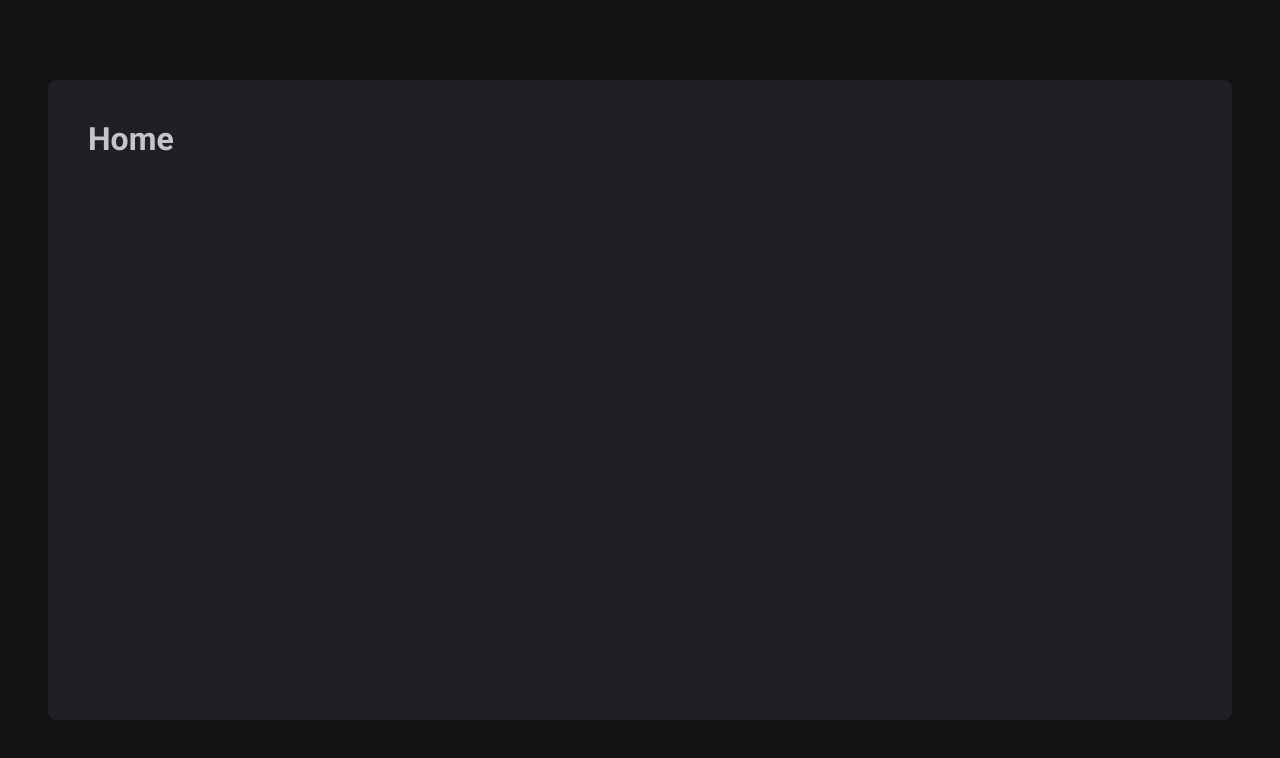
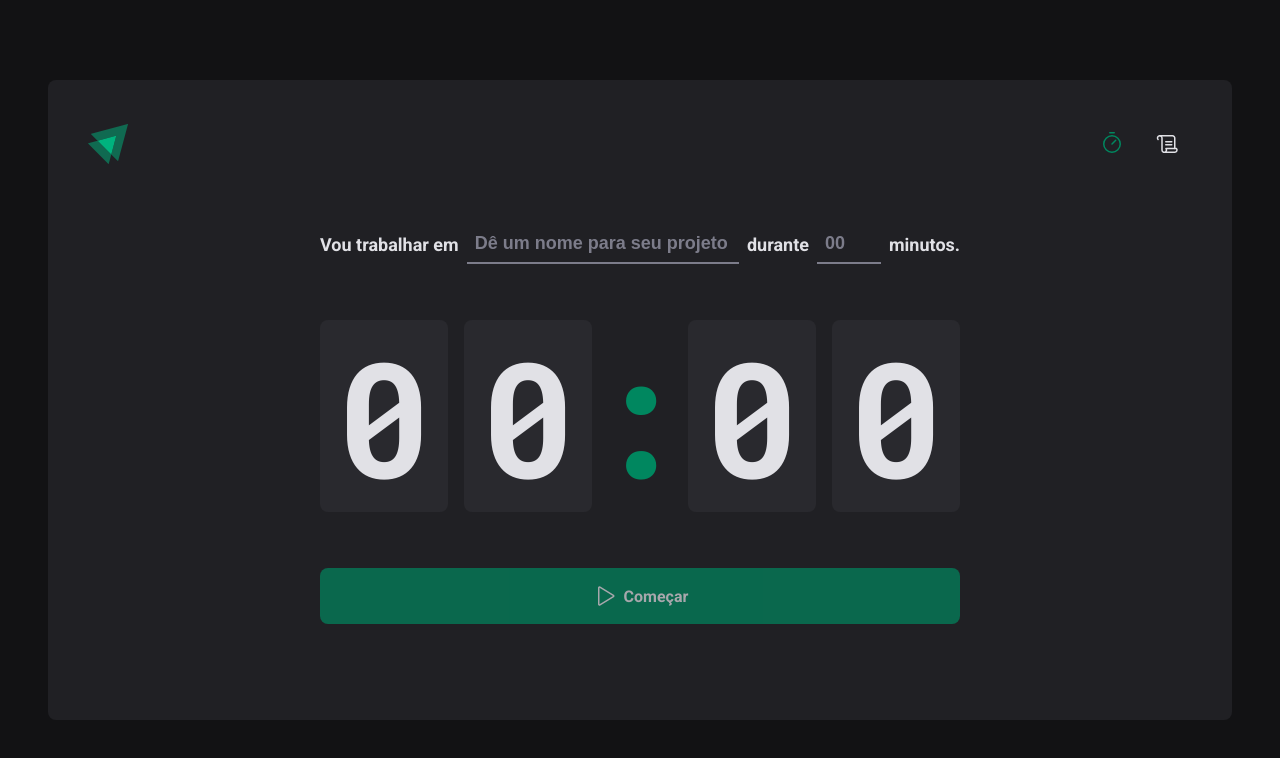
Before and after one commit to VanessaMaia26/Ignite-Timer--ReactJs, a React (Vite) app: page / in a window 1280 px wide. Shown: the top 758 px of the page. Built offline with nearby package versions, Linux system fonts and the light colour scheme.

Commit message:
new commit

```diff
--- a/package.json
+++ b/package.json
@@ -9,6 +9,7 @@
     "preview": "vite preview"
   },
   "dependencies": {
+    "phosphor-react": "^1.4.1",
     "react": "^18.2.0",
     "react-dom": "^18.2.0",
     "react-router-dom": "^6.4.3",
--- a/src/components/Header/index.tsx
+++ b/src/components/Header/index.tsx
@@ -1,9 +1,21 @@
 import { HeaderContainer } from "./styles";
+import { Timer, Scroll } from 'phosphor-react';
+import { NavLink } from "react-router-dom";
+
+import logoIgnite from '../../assets/logo-ignite.svg';
 
 export function Header() {
     return (
         <HeaderContainer>
-
+            <img src={logoIgnite} />
+            <nav>
+                <NavLink to="/" title="Timer" >
+                    <Timer size={24} />
+                </NavLink>
+                <NavLink to="/history" title="Histórico" >
+                    <Scroll size={24} />
+                </NavLink>
+            </nav>
         </HeaderContainer>
     )
 }
--- a/src/components/Header/styles.ts
+++ b/src/components/Header/styles.ts
@@ -4,4 +4,31 @@
    display: flex;
    align-items: center;
    justify-content: space-between;
+
+   nav {
+      display: flex;
+      gap: 0.5rem;
+
+      a {
+         width: 3rem;
+         height: 3rem;
+
+         display: flex;
+         justify-content: center;
+         align-items: center;
+
+         color: ${(props) => props.theme['gray-100']};
+
+         border-top: 3px solid transparent;
+         border-bottom: 3px solid transparent;
+
+         &:hover {
+            border-bottom: 3px solid ${(props) => props.theme['green-500']};
+         }
+
+         &.active {
+            color: ${(props) => props.theme['green-500']};
+         }
+      }
+   }
 `;
--- a/src/pages/History.tsx
+++ /dev/null
@@ -1,7 +0,0 @@
-export function History() {
-    return (
-        <div>
-            <h1>History</h1>
-        </div>
-    )
- }
--- /dev/null
+++ b/src/pages/History/index.tsx
@@ -0,0 +1,70 @@
+import {
+    HistoryContainer,
+    HistoryList
+} from "./styles";
+
+export function History() {
+    return (
+        <HistoryContainer>
+            <h1>Meu histórico</h1>
+
+            <HistoryList>
+                <table>
+                    <thead>
+                        <tr>
+                            <th>Tarefa</th>
+                            <th>Duração</th>
+                            <th>Início</th>
+                            <th>Status</th>
+                        </tr>
+                    </thead>
+
+                    <tbody>
+                        <tr>
+                            <td>Tarefa</td>
+                            <td>20 minutos</td>
+                            <td>Há cerca de 2 meses</td>
+                            <td>Concluído</td>
+                        </tr>
+                        <tr>
+                            <td>Tarefa</td>
+                            <td>20 minutos</td>
+                            <td>Há cerca de 2 meses</td>
+                            <td>Concluído</td>
+                        </tr>
+                        <tr>
+                            <td>Tarefa</td>
+                            <td>20 minutos</td>
+                            <td>Há cerca de 2 meses</td>
+                            <td>Concluído</td>
+                        </tr>
+                        <tr>
+                            <td>Tarefa</td>
+                            <td>20 minutos</td>
+                            <td>Há cerca de 2 meses</td>
+                            <td>Concluído</td>
+                        </tr>
+                        <tr>
+                            <td>Tarefa</td>
+                            <td>20 minutos</td>
+                            <td>Há cerca de 2 meses</td>
+                            <td>Concluído</td>
+                        </tr>
+                        <tr>
+                            <td>Tarefa</td>
+                            <td>20 minutos</td>
+                            <td>Há cerca de 2 meses</td>
+                            <td>Concluído</td>
+                        </tr>
+                        <tr>
+                            <td>Tarefa</td>
+                            <td>20 minutos</td>
+                            <td>Há cerca de 2 meses</td>
+                            <td>Concluído</td>
+                        </tr>
+                    </tbody>
+                </table>
+            </HistoryList>
+        </HistoryContainer>
+    )
+ }
--- /dev/null
+++ b/src/pages/History/styles.ts
@@ -0,0 +1,62 @@
+import styled from 'styled-components';
+
+export const HistoryContainer = styled.main`
+  flex: 1;
+  padding: 3.5rem;
+
+  display: flex;
+  flex-direction: column;
+
+  h1 {
+    font-size: 1.5rem;
+    color: ${(props) => props.theme['gray-100']};
+  }
+`;
+
+export const HistoryList= styled.div`
+  flex: 1;
+  overflow: auto;
+  margin-top: 2rem;
+
+  table {
+    width: 100%;
+    border-collapse: collapse;
+    min-width: 600px;
+
+    th {
+        background-color: ${(props) => props.theme['gray-600']};
+        padding: 1rem;
+        text-align: left;
+        color: ${(props) => props.theme['gray-100']};
+        font-size: 0.875rem;
+        line-height: 1.6;
+
+        &:first-child {
+            border-top-left-radius: 8px;
+            padding-left: 1.5rem;
+        }
+
+        &:last-child {
+            border-top-right-radius: 8px;
+            padding-right: 1.5rem;
+        }
+    }
+
+    td {
+        background-color: ${(props) => props.theme['gray-700']};
+        border-top: ${(props) => props.theme['gray-800']};
+        padding: 1rem;
+        font-size: 0.875rem;
+        line-height: 1.6;
+
+        &:first-child {
+            width: 50%;
+            padding-left: 1.5rem;
+        }
+
+        &:last-child {
+            padding-right: 1.5rem;
+        }
+    }
+  }
+`;
--- a/src/pages/Home.tsx
+++ /dev/null
@@ -1,7 +0,0 @@
-export function Home() {
-    return (
-        <div>
-            <h1>Home</h1>
-        </div>
-    )
- }
--- /dev/null
+++ b/src/pages/Home/index.tsx
@@ -0,0 +1,60 @@
+import { Play } from "phosphor-react";
+
+import {
+    CountdownContainer,
+    FormContainer,
+    HomeContainer,
+    MinutesAmountInput,
+    Separator,
+    StartCountdownButton,
+    TaskInput
+} from "./styles";
+
+export function Home() {
+    return (
+        <HomeContainer>
+            <form action="" >
+                <FormContainer>
+                    <label htmlFor="task" >Vou trabalhar em</label>
+                    <TaskInput
+                      id="task"
+                      list="task-suggestions"
+                      placeholder="Dê um nome para seu projeto"
+                    />
+
+                    <datalist id="task-suggestions" >
+                        <option value="Projeto 1" ></option>
+                        <option value="Projeto 2" ></option>
+                        <option value="Projeto 3" ></option>
+                        <option value="Projeto 4" ></option>
+                    </datalist>
+
+                    <label htmlFor="minutesAmount" >durante</label>
+                    <MinutesAmountInput
+                      type="number"
+                      id="minutesAmount"
+                      placeholder="00"
+                      step={5}
+                      min={5}
+                      max={60}
+                    />
+
+                    <span>minutos.</span>
+                </FormContainer>
+
+                <CountdownContainer>
+                    <span>0</span>
+                    <span>0</span>
+                    <Separator>:</Separator>
+                    <span>0</span>
+                    <span>0</span>
+                </CountdownContainer>
+
+                <StartCountdownButton disabled type="submit">
+                    <Play size={24} />
+                    Começar
+                </StartCountdownButton>
+            </form>
+        </HomeContainer>
+    )
+ }
--- /dev/null
+++ b/src/pages/Home/styles.ts
@@ -0,0 +1,116 @@
+import styled from "styled-components";
+
+export const HomeContainer = styled.main`
+  flex: 1;
+
+  display: flex;
+  flex-direction: column;
+  align-items: center;
+  justify-content: center;
+
+  form {
+    display: flex;
+    flex-direction: column;
+    align-items: center;
+    gap: 3.5rem;
+  }
+`;
+
+export const FormContainer = styled.div`
+  width: 100%;
+  display: flex;
+  align-items: center;
+  justify-content: center;
+  gap: 0.5rem;
+  color: ${(props) => props.theme['gray-100']};
+  font-size: 1.125rem;
+  font-weight: bold;
+  flex-wrap: wrap;
+`;
+
+const BaseInput = styled.input`
+  background: transparent;
+  height: 2.5rem;
+  border: 0;
+  border-bottom: 2px solid ${(props) => props.theme['gray-500']};
+  font-weight: bold;
+  font-size: 1.125rem;
+  padding: 0 0.5rem;
+  color: ${(props) => props.theme['gray-100']};
+
+  &:focus {
+    box-shadow: none;
+    border-color: ${(props) => props.theme['green-500']};
+  }
+
+  &::placeholder {
+    color: ${(props) => props.theme['gray-500']};
+  }
+
+`;
+
+export const TaskInput = styled(BaseInput)`
+  flex: 1;
+
+  &::-webkit-calendar-picker-indicator {
+    display: none !important;
+  }
+`;
+
+export const MinutesAmountInput = styled(BaseInput)`
+  width: 4rem;
+`;
+
+export const CountdownContainer = styled.div`
+  font-family: 'Roboto Mono', monospace;
+  font-size: 10rem;
+  line-height: 8rem;
+  color: ${(props) => props.theme['gray-100']};
+
+  display: flex;
+  gap: 1rem;
+
+  span {
+    background: ${(props) => props.theme['gray-700']};
+    padding: 2rem 1rem;
+    border-radius: 8px;
+  }
+`;
+
+export const Separator = styled.div`
+  padding: 2rem 0;
+  color: ${(props) => props.theme['green-500']};
+
+  width: 4rem;
+  overflow: hidden;
+  display: flex;
+  justify-content: center;
+`;
+
+export const StartCountdownButton = styled.button`
+  width: 100%;
+  border: 0;
+  padding: 1rem;
+  border-radius: 8px;
+
+  display: flex;
+  align-items: center;
+  justify-content: center;
+
+  gap: 0.5rem;
+  font-weight: bold;
+
+  cursor: pointer;
+  background: ${(props) => props.theme['green-500']};
+
+  color: ${(props) => props.theme['gray-100']};
+
+  &:disabled {
+    opacity: 0.7;
+    cursor: not-allowed;
+  }
+
+  &:not(:disabled):hover {
+    background: ${(props) => props.theme['green-700']};
+  }
+`;
--- a/src/styles/global.ts
+++ b/src/styles/global.ts
@@ -15,6 +15,7 @@
    body {
     background: ${props => props.theme['gray-900']};
     color: ${props => props.theme['gray-300']};
+    -webkit-font-smoothing: antialiased;
    }
 
    body, input-security, textarea, button {
```
Also changed, not shown: src/assets/logo-ignite.svg (added), 1 other file (tests, documents, lock files or other folders).
